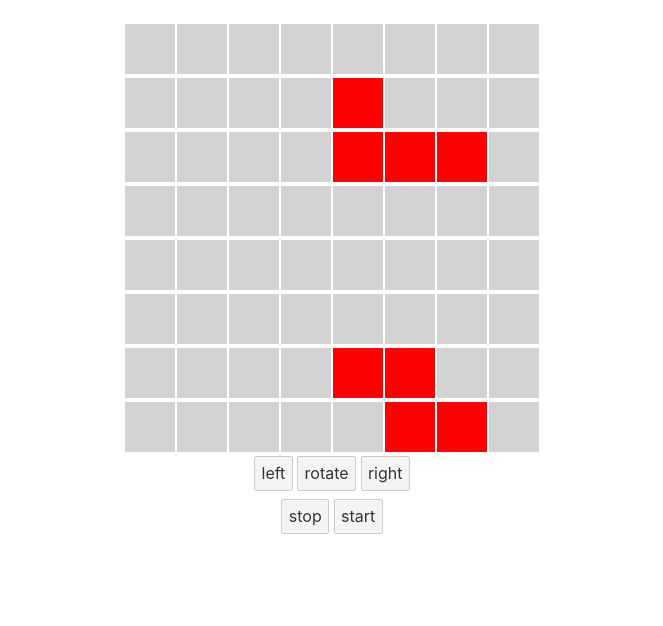
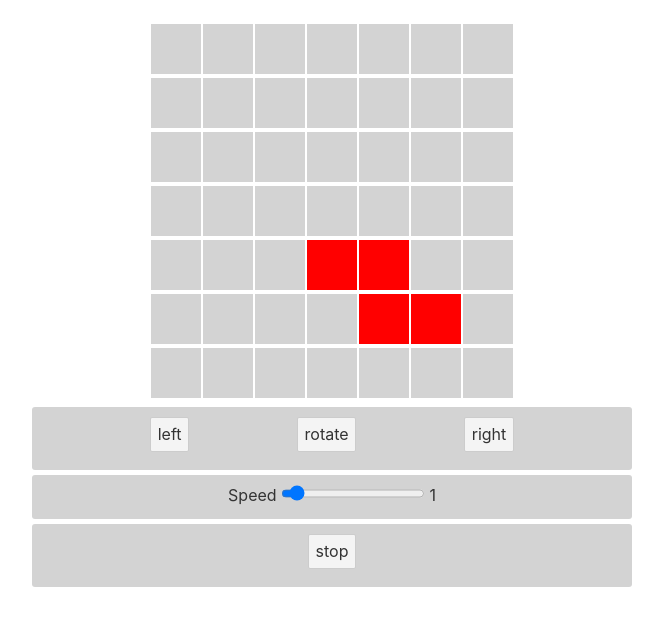
Before and after one commit to remviga/tetris, a Svelte app: page / in a window 1280 px wide. Shown: the top 626 px of the page, without its empty margins (308-971 px from the left). Built offline with nearby package versions, Linux system fonts and the light colour scheme.

Commit message:
helpers splitted, styles imported

```diff
--- /dev/null
+++ b/public/app.css
@@ -0,0 +1,58 @@
+:root {
+  font-size: 16px;
+}
+main {
+  text-align: center;
+  padding: 1em;
+  max-width: 600px;
+  margin: 0 auto;
+}
+.field {
+  position: relative;
+}
+.field-overlay {
+  position: absolute;
+  left: 0;
+  top: 0;
+  width: 100%;
+  height: 100%;
+  display: flex;
+  justify-content: center;
+  align-items: center;
+  text-align: center;
+  background-color: rgba(0, 0, 0, 0.5);
+  color: lightgray;
+}
+.option {
+  display: flex;
+  align-items: center;
+  justify-content: space-evenly;
+  padding: 10px;
+  background-color: lightgray;
+  border-radius: 3px;
+  margin: 5px 0;
+}
+.row {
+  position: relative;
+  display: inline-flex;
+  margin-bottom: 2px;
+}
+.row:last-child {
+  margin-bottom: 0;
+}
+.col {
+  position: relative;
+  width: 3.125rem;
+  height: 3.125rem;
+  margin-right: 2px;
+  background: lightgray;
+  display: flex;
+  justify-content: center;
+  align-items: center;
+}
+.col.active {
+  background: red;
+}
+.col:last-child {
+  margin-right: 0;
+}
--- a/public/global.css
+++ b/public/global.css
@@ -1,3 +1,5 @@
+@import url("./app.css");
+
 html, body {
 	position: relative;
 	width: 100%;
--- a/src/App.svelte
+++ b/src/App.svelte
@@ -1,74 +1,54 @@
 <script>
-  // TODO: fix last draw before game over
+  // TODO: fix last move before dead end
+  import { onMount, onDestroy } from "svelte";
+  import {
+    isTempCol,
+    rotateMatrix,
+    getRandomIntBetween,
+    getFieldBySize
+  } from "./helpers.js";
+  import FIGURES from "./figures.js";
 
-  import { onMount, onDestroy } from "svelte";
-  const FIELD_SIZE = 8;
+  const FIELD_SIZE = 7;
 
-  let pfield = Array.from({ length: FIELD_SIZE }).map(_ =>
-    Array.from({ length: FIELD_SIZE }).map((_, i) => 0)
-  );
+  let pfield = getFieldBySize(FIELD_SIZE);
 
   let isGameStarted = true;
+  let isGameOver = false;
   let isIterationStarted = false;
   let startCoords = { x: 0, y: 0 };
+  let speed;
   let currentFigure = [];
   let iterationTimer = null;
+  let isDrawingParts = false;
+  let indexOfDrawingRow = 1;
 
-  const FIGURES = {
-    BLUE_RICKY: [[1, 0, 0], [1, 1, 1]],
-    ORANGE_RICKY: [[0, 0, 1], [1, 1, 1]],
-    CLEVELAND_Z: [[1, 1, 0], [0, 1, 1]],
-    RHODE_ISLAND: [[0, 1, 1], [1, 1, 0]],
-    HERO: [[1, 1, 1]],
-    TEEWEE: [[0, 1, 0], [1, 1, 1]],
-    SMASHBOY: [[1]]
+  let speedRatio = 1;
+
+  const handleKeyPress = ({ keyCode }) => {
+    const keyHandlers = {
+      32: _ => onRotate(),
+      37: _ => onMove("left"),
+      38: _ => onRotate(),
+      39: _ => onMove("right"),
+      40: _ => onMove("down")
+    };
+    keyHandlers[keyCode] && isGameStarted && keyHandlers[keyCode]();
   };
 
   onMount(_ => document.addEventListener("keydown", handleKeyPress));
   onDestroy(_ => document.removeEventListener("keydown", handleKeyPress));
-
-  const handleKeyPress = ({ keyCode }) => {
-    const keyHandlers = {
-      32: _ => onRotate(),
-      37: _ => move("left"),
-      38: _ => onRotate(),
-      39: _ => move("right"),
-      40: _ => move("down")
-    };
-    keyHandlers[keyCode] && isGameStarted && keyHandlers[keyCode]();
-  };
-
-  const isTempCol = col => typeof col === "string";
-  const reverse = array => [...array].reverse();
-  const compose = (a, b) => x => a(b(x));
-  const flipMatrix = matrix =>
-    matrix[0].map((column, index) => matrix.map(row => row[index]));
-  const rotateMatrix = compose(
-    flipMatrix,
-    reverse
-  );
-
-  const getRandomIntBetween = (min, max) => {
-    // min and max included
-    return Math.floor(Math.random() * (max - min + 1) + min);
-  };
 
   const getRandomFigure = _ => {
     return Object.values(FIGURES)[
       getRandomIntBetween(0, Object.values(FIGURES).length - 1)
     ];
   };
-
-  const clearLine = i => {
+  const clearRow = i => {
     if (i < 0) return;
     pfield[i] = pfield[i].map(_ => 0);
   };
-
-  const clearField = _ => pfield.map((_, i) => clearLine(i));
-
-  const isEmptySection = (x, y) => {
-    return !pfield[y][x];
-  };
+  const clearField = _ => pfield.map((_, i) => clearRow(i));
 
   const drawFigure = ({ figure, x = 0, y = 0 }) => {
     figure.forEach((row, i) => {
@@ -101,29 +81,56 @@
     return pfield.map(row => row.map(c => (isTempCol(c) ? +c : c)));
   };
 
-  const reduceHeight = (figure = currentFigure, speed = 1000) => {
-    iterationTimer = setInterval(_ => move("down"), speed);
+  const reduceHeight = (figure = currentFigure) => {
+    iterationTimer = setInterval(_ => {
+      onMove("down");
+    }, speed);
   };
 
   const dropNewPeiceOfField = figure => {
+    let partsInterval = null;
     isIterationStarted = true;
+    indexOfDrawingRow = 1;
+    isDrawingParts = true;
     startCoords = getRandomStartCoords(figure);
     currentFigure = figure;
-    if (isDeadEnd(startCoords)) {
+    const drawInParts = count => {
+      const partialFigure = figure.slice(Math.max(figure.length - count, 0));
+      if (isDeadEnd(startCoords, partialFigure)) {
+        if (pfield[0].every(c => !c)) {
+          drawFigure({
+            figure: partialFigure,
+            ...startCoords
+          });
+        }
+        clearInterval(partsInterval);
+        isGameStarted = false;
+        isGameOver = true;
+
+        return;
+      }
       drawFigure({
-        figure: [currentFigure[currentFigure.length - 1]],
+        figure: partialFigure,
         ...startCoords
       });
-      isGameStarted = false;
-      return;
-    }
-    drawFigure({ figure: currentFigure, ...startCoords });
-    reduceHeight(currentFigure, 1000);
+    };
+    partsInterval = setInterval(_ => {
+      if (indexOfDrawingRow <= currentFigure.length - 1) {
+        drawInParts(indexOfDrawingRow);
+      } else {
+        isDrawingParts = false;
+        clearInterval(partsInterval);
+        drawFigure({ figure: currentFigure, ...startCoords });
+        reduceHeight(currentFigure);
+      }
+      indexOfDrawingRow += 1;
+    }, speed);
   };
 
   const onStart = _ => {
     clearField();
     isGameStarted = true;
+    isGameOver = false;
   };
 
   const onStop = _ => {
@@ -135,6 +142,7 @@
   };
 
   const onRotate = _ => {
+    if (isDrawingParts) return;
     const { x } = startCoords;
     const figureEdgeIndex = x + currentFigure.length;
     const pfieldEdgeIndex = pfield.length;
@@ -157,14 +165,14 @@
 
   /* check if there are no way to reduce height
 	between figure and bottom edge of field */
-  const isDeadEnd = coords => {
+  const isDeadEnd = (coords, figure = currentFigure) => {
     const hasNotEmptyNextRow = (currentRow, nextFieldRow) => {
-      return nextFieldRow.some(
+      return !!nextFieldRow.find(
         (c, ci) => c && !isTempCol(c) && currentRow[ci - coords.x]
       );
     };
-    const isBottomOfFiled = coords.y >= pfield.length - currentFigure.length;
-    const isObstruction = currentFigure.some((figureRow, ri) => {
+    const isBottomOfFiled = coords.y >= pfield.length - figure.length;
+    const isObstruction = figure.some((figureRow, ri) => {
       const nextFieldRow = pfield[coords.y + ri + 1];
       if (!nextFieldRow) return true;
       return hasNotEmptyNextRow(figureRow, nextFieldRow);
@@ -176,7 +184,9 @@
     const moveIsAllowed = ({ x, y }, f) => {
       const isLeftEdgeOfField = !x;
       const isReservedCols = f.some((r, ri) => {
-        const leftCol = pfield[y + ri][x - 1];
+        const indexOfContainedCol =
+          r.indexOf(1) !== -1 ? r.indexOf(1) : r.length;
+        const leftCol = pfield[y + ri][x + indexOfContainedCol - 1];
         return leftCol && !isTempCol(leftCol);
       });
       return !isLeftEdgeOfField && !isReservedCols;
@@ -195,7 +205,9 @@
     const moveIsAllowed = ({ x, y }, f) => {
       const isRightEdgeOfField = x >= pfield.length - f[0].length;
       const isReservedCols = f.some((r, ri) => {
-        const rightCol = pfield[y + ri][x + r.length];
+        const indexOfContainedCol =
+          r.lastIndexOf(1) !== -1 ? r.lastIndexOf(1) : r.length;
+        const rightCol = pfield[y + ri][x + indexOfContainedCol + 1];
         return rightCol && !isTempCol(rightCol);
       });
       return !isRightEdgeOfField && !isReservedCols;
@@ -211,6 +223,7 @@
   };
 
   const moveDown = _ => {
+    const { y } = startCoords;
     const moveIsAllowed = ({ x, y }, f) => y < pfield.length - f.length;
     const newCoords = {
       ...startCoords,
@@ -229,13 +242,18 @@
   };
 
   //"move figure" handler
-  const move = direction => {
+  const onMove = direction => {
     clearTempCols();
+    if (isDrawingParts && direction === "down") {
+      indexOfDrawingRow += 1;
+      return;
+    }
     const dirs = {
       left: moveLeft,
       right: moveRight,
       down: moveDown
     };
+    // cachedMove = dirs[direction] && direction !== "down" ? direction : "";
     if (!dirs[direction] || !isIterationStarted) return;
     dirs[direction]();
   };
@@ -244,7 +262,6 @@
     //starting new iteration
     if (isGameStarted && !isIterationStarted) {
       currentFigure = getRandomFigure();
-      // currentFigure = FIGURES["BLUE_RICKY"];
       dropNewPeiceOfField(currentFigure);
     }
   }
@@ -260,7 +277,8 @@
     //checking if need to abort game
     if (pfield[0].some(c => c) && !isIterationStarted) {
       isGameStarted = false;
-      console.log("GAME OVER");
+      isGameOver = true;
+      // console.log("GAME OVER");
     }
   }
   $: {
@@ -279,46 +297,13 @@
       pfield = newPField;
     }
   }
+  $: {
+    speed = 1000 / speedRatio;
+  }
 </script>
 
-<style>
-  :root {
-    font-size: 16px;
-  }
-  main {
-    text-align: center;
-    padding: 1em;
-    max-width: 600px;
-    margin: 0 auto;
-  }
-  .row {
-    position: relative;
-    display: inline-flex;
-    margin-bottom: 2px;
-  }
-  .row:last-child {
-    margin-bottom: 0;
-  }
-  .col {
-    position: relative;
-    width: 3.125rem;
-    height: 3.125rem;
-    margin-right: 2px;
-    background: lightgray;
-    display: flex;
-    justify-content: center;
-    align-items: center;
-  }
-  .col.active {
-    background: red;
-  }
-  .col:last-child {
-    margin-right: 0;
-  }
-</style>
-
 <main>
-  <article>
+  <article class="field">
     {#each pfield as row}
       <section class="row">
         {#each row as col}
@@ -326,15 +311,28 @@
         {/each}
       </section>
     {/each}
+    {#if isGameOver}
+      <div class="field-overlay">
+        <h1>Game Over</h1>
+      </div>
+    {/if}
   </article>
-
-  <button on:click={_ => move('left')}>left</button>
-  <button on:click={onRotate}>rotate</button>
-  <button on:click={_ => move('right')}>right</button>
-
-  <div>
-    <button on:click={onStop}>stop</button>
-    <button on:click={onStart}>start</button>
+  <div class="option">
+    <button on:click={_ => onMove('left')}>left</button>
+    <button on:click={onRotate}>rotate</button>
+    <button on:click={_ => onMove('right')}>right</button>
+  </div>
+  <div class="option speed-option">
+    <label>
+      <span>Speed</span>
+      <input type="range" min="1" max="3" bind:value={speedRatio} />
+      <span>{speedRatio}</span>
+    </label>
+  </div>
+  <div class="option">
+    <button on:click={isGameStarted ? onStop : onStart}>
+      {isGameStarted ? 'stop' : 'play'}
+    </button>
   </div>
 
 </main>
--- /dev/null
+++ b/src/figures.js
@@ -0,0 +1,24 @@
+export default {
+  BLUE_RICKY: [
+    [1, 0, 0],
+    [1, 1, 1]
+  ],
+  ORANGE_RICKY: [
+    [0, 0, 1],
+    [1, 1, 1]
+  ],
+  CLEVELAND_Z: [
+    [1, 1, 0],
+    [0, 1, 1]
+  ],
+  RHODE_ISLAND: [
+    [0, 1, 1],
+    [1, 1, 0]
+  ],
+  HERO: [[1, 1, 1]],
+  TEEWEE: [
+    [0, 1, 0],
+    [1, 1, 1]
+  ],
+  SMASHBOY: [[1]]
+};
--- /dev/null
+++ b/src/helpers.js
@@ -0,0 +1,14 @@
+export const isTempCol = col => typeof col === "string";
+const reverse = array => [...array].reverse();
+const compose = (a, b) => x => a(b(x));
+const flipMatrix = matrix =>
+  matrix[0].map((_, index) => matrix.map(row => row[index]));
+export const rotateMatrix = compose(flipMatrix, reverse);
+export const getRandomIntBetween = (min, max) => {
+  // min and max included
+  return Math.floor(Math.random() * (max - min + 1) + min);
+};
+export const getFieldBySize = size =>
+  Array.from({ length: size }).map(_ =>
+    Array.from({ length: size }).map((_, i) => 0)
+  );
```
